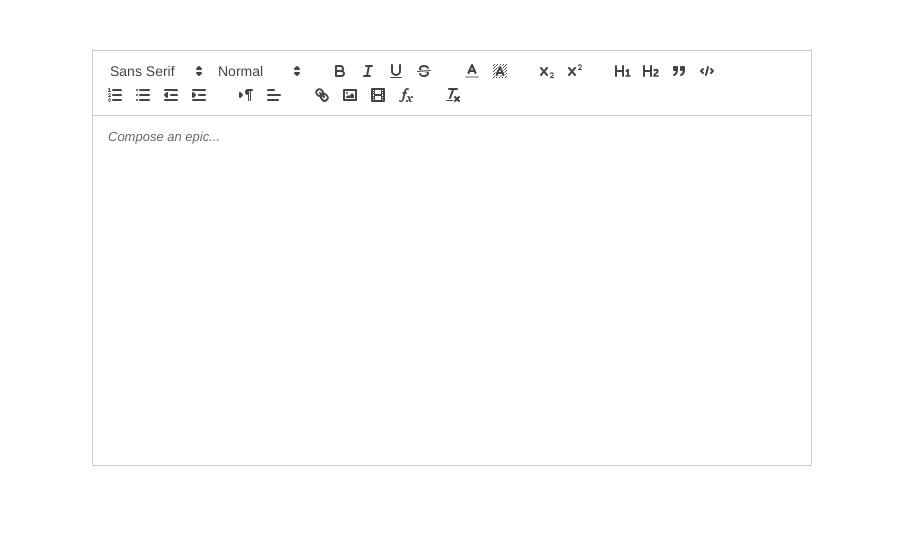
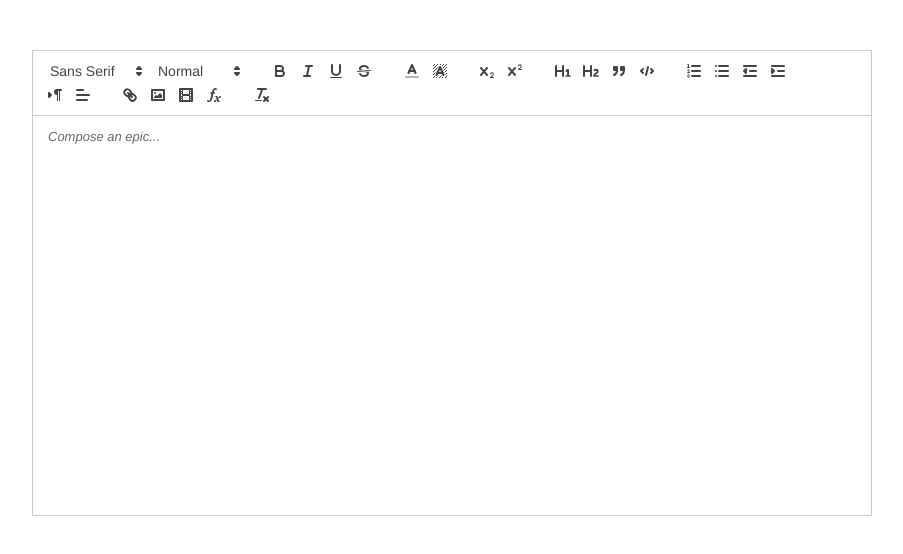
Before and after one commit to deepily/genie-plugin-firefox, a browser extension: page html/editor-quill.html in a window 1280 px wide. Shown: the whole page, without its empty margins (188-1091 px from the left). Drawn offline with Linux system fonts and the light colour scheme.

Commit message:
Embiggen the editor box

```diff
--- a/html/editor-quill.html
+++ b/html/editor-quill.html
@@ -1775,10 +1775,10 @@
   <style>
     body > #standalone-container {
       margin: 50px auto;
-      max-width: 720px;
+      max-width: 840px;
     }
     #editor-container {
-      height: 350px;
+      height: 400px;
     }
   </style>
 </head>
```
